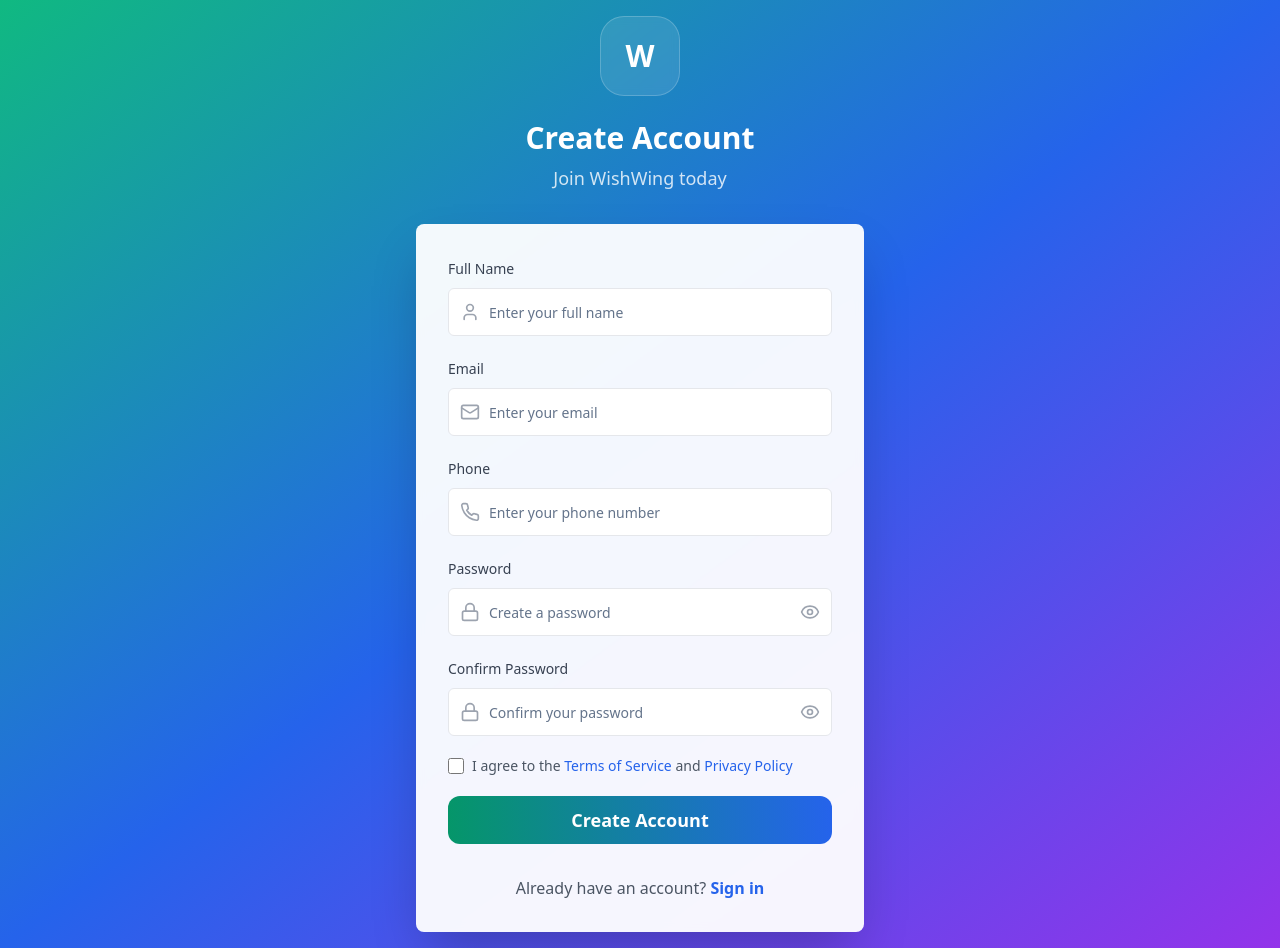
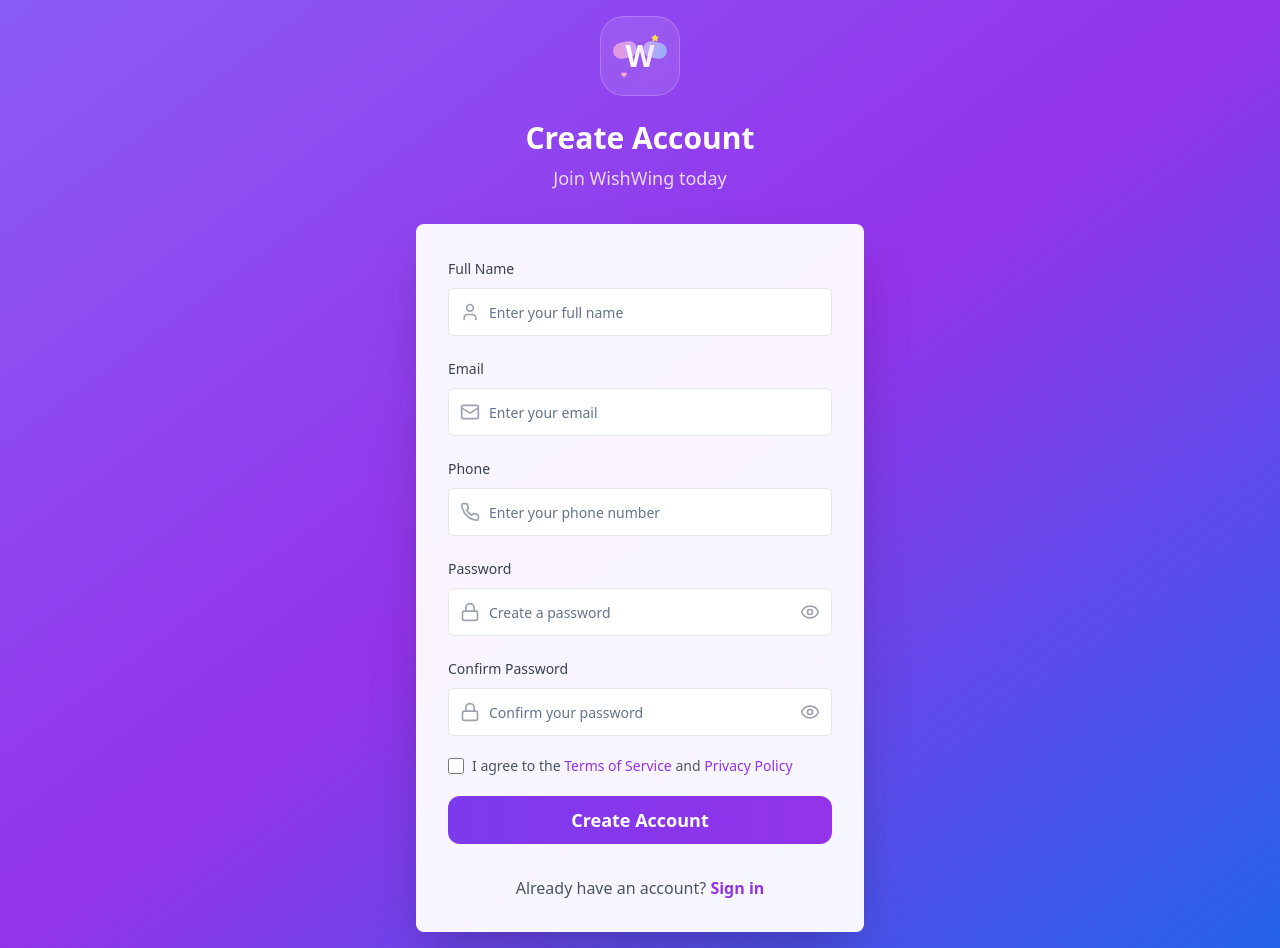
Before and after one commit to fidcent/wishwing-webapp, a React (Vite) app: page /signup in a window 1280 px wide. Built offline with nearby package versions, Linux system fonts and the light colour scheme.

Commit message:
Refine logo and pre-login screen design
Improved logo design and applied purple-ish background to splash, login, and signup screens.

```diff
--- a/src/pages/Login.tsx
+++ b/src/pages/Login.tsx
@@ -5,7 +5,7 @@ import { Button } from "@/components/ui/button";
 import { Input } from "@/components/ui/input";
 import { Label } from "@/components/ui/label";
 import { Card } from "@/components/ui/card";
-import { Eye, EyeOff, Mail, Lock } from "lucide-react";
+import { Eye, EyeOff, Mail, Lock, Star, Heart } from "lucide-react";
 
 const Login = () => {
   const navigate = useNavigate();
@@ -29,10 +29,25 @@ const Login = () => {
   return (
     <div className="min-h-screen bg-gradient-to-br from-violet-500 via-purple-600 to-blue-600 flex items-center justify-center p-4">
       <div className="w-full max-w-md">
-        {/* Logo/Brand */}
+        {/* Creative WishWing Logo */}
         <div className="text-center mb-8">
-          <div className="w-20 h-20 bg-white/10 backdrop-blur-sm rounded-3xl flex items-center justify-center mx-auto mb-6 border border-white/20">
-            <span className="text-3xl font-bold text-white">W</span>
+          <div className="relative w-20 h-20 bg-white/10 backdrop-blur-sm rounded-3xl flex items-center justify-center mx-auto mb-6 border border-white/20">
+            {/* Wing design with overlapping elements */}
+            <div className="relative">
+              {/* Left wing */}
+              <div className="absolute -left-3 top-1 w-6 h-4 bg-gradient-to-r from-pink-300 to-purple-300 rounded-full transform -rotate-12 opacity-80"></div>
+              {/* Right wing */}
+              <div className="absolute -right-3 top-1 w-6 h-4 bg-gradient-to-l from-blue-300 to-purple-300 rounded-full transform rotate-12 opacity-80"></div>
+              {/* Center W with stars */}
+              <div className="relative z-10">
+                <span className="text-3xl font-bold bg-gradient-to-r from-white to-purple-100 bg-clip-text text-transparent">
+                  W
+                </span>
+                {/* Floating stars around the W */}
+                <Star className="absolute -top-1 -right-1 w-2 h-2 text-yellow-300 fill-yellow-300" />
+                <Heart className="absolute -bottom-1 -left-1 w-1.5 h-1.5 text-pink-300 fill-pink-300" />
+              </div>
+            </div>
           </div>
           <h1 className="text-3xl font-bold text-white mb-2">Welcome Back</h1>
           <p className="text-white/80 text-lg">Sign in to continue</p>
--- a/src/pages/Signup.tsx
+++ b/src/pages/Signup.tsx
@@ -5,7 +5,7 @@ import { Button } from "@/components/ui/button";
 import { Input } from "@/components/ui/input";
 import { Label } from "@/components/ui/label";
 import { Card } from "@/components/ui/card";
-import { Eye, EyeOff, Mail, Lock, User, Phone } from "lucide-react";
+import { Eye, EyeOff, Mail, Lock, User, Phone, Star, Heart } from "lucide-react";
 
 const Signup = () => {
   const navigate = useNavigate();
@@ -37,12 +37,27 @@ const Signup = () => {
   };
 
   return (
-    <div className="min-h-screen bg-gradient-to-br from-emerald-500 via-blue-600 to-purple-600 flex items-center justify-center p-4">
+    <div className="min-h-screen bg-gradient-to-br from-violet-500 via-purple-600 to-blue-600 flex items-center justify-center p-4">
       <div className="w-full max-w-md">
-        {/* Logo/Brand */}
+        {/* Creative WishWing Logo */}
         <div className="text-center mb-8">
-          <div className="w-20 h-20 bg-white/10 backdrop-blur-sm rounded-3xl flex items-center justify-center mx-auto mb-6 border border-white/20">
-            <span className="text-3xl font-bold text-white">W</span>
+          <div className="relative w-20 h-20 bg-white/10 backdrop-blur-sm rounded-3xl flex items-center justify-center mx-auto mb-6 border border-white/20">
+            {/* Wing design with overlapping elements */}
+            <div className="relative">
+              {/* Left wing */}
+              <div className="absolute -left-3 top-1 w-6 h-4 bg-gradient-to-r from-pink-300 to-purple-300 rounded-full transform -rotate-12 opacity-80"></div>
+              {/* Right wing */}
+              <div className="absolute -right-3 top-1 w-6 h-4 bg-gradient-to-l from-blue-300 to-purple-300 rounded-full transform rotate-12 opacity-80"></div>
+              {/* Center W with stars */}
+              <div className="relative z-10">
+                <span className="text-3xl font-bold bg-gradient-to-r from-white to-purple-100 bg-clip-text text-transparent">
+                  W
+                </span>
+                {/* Floating stars around the W */}
+                <Star className="absolute -top-1 -right-1 w-2 h-2 text-yellow-300 fill-yellow-300" />
+                <Heart className="absolute -bottom-1 -left-1 w-1.5 h-1.5 text-pink-300 fill-pink-300" />
+              </div>
+            </div>
           </div>
           <h1 className="text-3xl font-bold text-white mb-2">Create Account</h1>
           <p className="text-white/80 text-lg">Join WishWing today</p>
@@ -60,7 +75,7 @@ const Signup = () => {
                   value={formData.name}
                   onChange={(e) => handleInputChange("name", e.target.value)}
                   placeholder="Enter your full name"
-                  className="pl-10 h-12 border-gray-200 focus:border-blue-500 focus:ring-blue-500"
+                  className="pl-10 h-12 border-gray-200 focus:border-purple-500 focus:ring-purple-500"
                   required
                 />
               </div>
@@ -76,7 +91,7 @@ const Signup = () => {
                   value={formData.email}
                   onChange={(e) => handleInputChange("email", e.target.value)}
                   placeholder="Enter your email"
-                  className="pl-10 h-12 border-gray-200 focus:border-blue-500 focus:ring-blue-500"
+                  className="pl-10 h-12 border-gray-200 focus:border-purple-500 focus:ring-purple-500"
                   required
                 />
               </div>
@@ -92,7 +107,7 @@ const Signup = () => {
                   value={formData.phone}
                   onChange={(e) => handleInputChange("phone", e.target.value)}
                   placeholder="Enter your phone number"
-                  className="pl-10 h-12 border-gray-200 focus:border-blue-500 focus:ring-blue-500"
+                  className="pl-10 h-12 border-gray-200 focus:border-purple-500 focus:ring-purple-500"
                   required
                 />
               </div>
@@ -108,7 +123,7 @@ const Signup = () => {
                   value={formData.password}
                   onChange={(e) => handleInputChange("password", e.target.value)}
                   placeholder="Create a password"
-                  className="pl-10 pr-10 h-12 border-gray-200 focus:border-blue-500 focus:ring-blue-500"
+                  className="pl-10 pr-10 h-12 border-gray-200 focus:border-purple-500 focus:ring-purple-500"
                   required
                 />
                 <button
@@ -131,7 +146,7 @@ const Signup = () => {
                   value={formData.confirmPassword}
                   onChange={(e) => handleInputChange("confirmPassword", e.target.value)}
                   placeholder="Confirm your password"
-                  className="pl-10 pr-10 h-12 border-gray-200 focus:border-blue-500 focus:ring-blue-500"
+                  className="pl-10 pr-10 h-12 border-gray-200 focus:border-purple-500 focus:ring-purple-500"
                   required
                 />
                 <button
@@ -148,16 +163,16 @@ const Signup = () => {
               <input
                 id="terms"
                 type="checkbox"
-                className="w-4 h-4 text-blue-600 border-gray-300 rounded focus:ring-blue-500"
+                className="w-4 h-4 text-purple-600 border-gray-300 rounded focus:ring-purple-500"
                 required
               />
               <label htmlFor="terms" className="ml-2 text-sm text-gray-600">
                 I agree to the{" "}
-                <Link to="#" className="text-blue-600 hover:text-blue-700 font-medium">
+                <Link to="#" className="text-purple-600 hover:text-purple-700 font-medium">
                   Terms of Service
                 </Link>{" "}
                 and{" "}
-                <Link to="#" className="text-blue-600 hover:text-blue-700 font-medium">
+                <Link to="#" className="text-purple-600 hover:text-purple-700 font-medium">
                   Privacy Policy
                 </Link>
               </label>
@@ -166,7 +181,7 @@ const Signup = () => {
             <Button
               type="submit"
               disabled={isLoading}
-              className="w-full h-12 bg-gradient-to-r from-emerald-600 to-blue-600 hover:from-emerald-700 hover:to-blue-700 text-white font-semibold text-lg rounded-xl"
+              className="w-full h-12 bg-gradient-to-r from-violet-600 to-purple-600 hover:from-violet-700 hover:to-purple-700 text-white font-semibold text-lg rounded-xl"
             >
               {isLoading ? (
                 <div className="flex items-center space-x-2">
@@ -182,7 +197,7 @@ const Signup = () => {
           <div className="mt-8 text-center">
             <p className="text-gray-600">
               Already have an account?{" "}
-              <Link to="/login" className="text-blue-600 hover:text-blue-700 font-semibold">
+              <Link to="/login" className="text-purple-600 hover:text-purple-700 font-semibold">
                 Sign in
               </Link>
             </p>
--- a/src/pages/Splash.tsx
+++ b/src/pages/Splash.tsx
@@ -1,6 +1,7 @@
 
 import { useEffect } from "react";
 import { useNavigate } from "react-router-dom";
+import { Star, Heart } from "lucide-react";
 
 const Splash = () => {
   const navigate = useNavigate();
@@ -17,12 +18,26 @@ const Splash = () => {
   }, [navigate]);
 
   return (
-    <div className="min-h-screen bg-gradient-to-br from-green-400 via-blue-500 to-purple-600 flex items-center justify-center">
+    <div className="min-h-screen bg-gradient-to-br from-violet-500 via-purple-600 to-blue-600 flex items-center justify-center">
       <div className="text-center">
-        <div className="w-32 h-32 bg-white rounded-3xl flex items-center justify-center mb-8 mx-auto shadow-2xl">
-          <span className="text-6xl font-bold bg-gradient-to-r from-green-500 to-blue-600 bg-clip-text text-transparent">
-            W
-          </span>
+        {/* Creative WishWing Logo */}
+        <div className="relative w-32 h-32 bg-white/10 backdrop-blur-sm rounded-3xl flex items-center justify-center mb-8 mx-auto shadow-2xl border border-white/20">
+          {/* Wing design with overlapping elements */}
+          <div className="relative">
+            {/* Left wing */}
+            <div className="absolute -left-4 top-1 w-8 h-6 bg-gradient-to-r from-pink-300 to-purple-300 rounded-full transform -rotate-12 opacity-80"></div>
+            {/* Right wing */}
+            <div className="absolute -right-4 top-1 w-8 h-6 bg-gradient-to-l from-blue-300 to-purple-300 rounded-full transform rotate-12 opacity-80"></div>
+            {/* Center W with stars */}
+            <div className="relative z-10">
+              <span className="text-4xl font-bold bg-gradient-to-r from-white to-purple-100 bg-clip-text text-transparent">
+                W
+              </span>
+              {/* Floating stars around the W */}
+              <Star className="absolute -top-2 -right-1 w-3 h-3 text-yellow-300 fill-yellow-300" />
+              <Heart className="absolute -bottom-1 -left-1 w-2 h-2 text-pink-300 fill-pink-300" />
+            </div>
+          </div>
         </div>
         <h1 className="text-4xl font-bold text-white mb-4">WishWing</h1>
         <p className="text-xl text-white/90 mb-8">Never miss a birthday</p>
```
